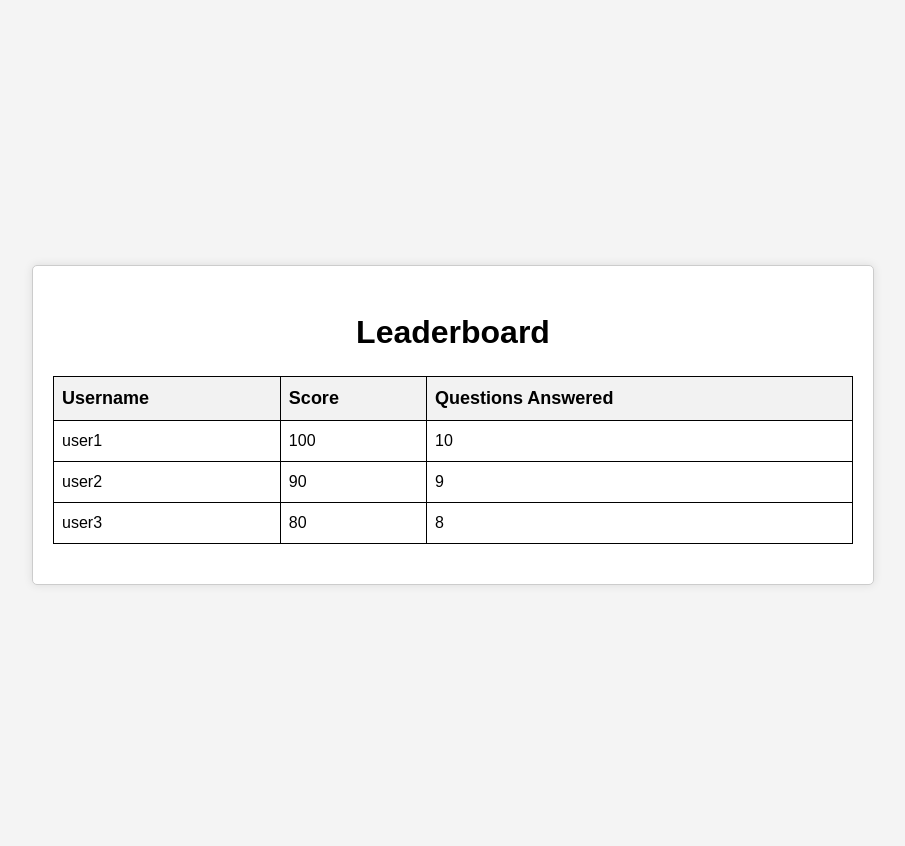
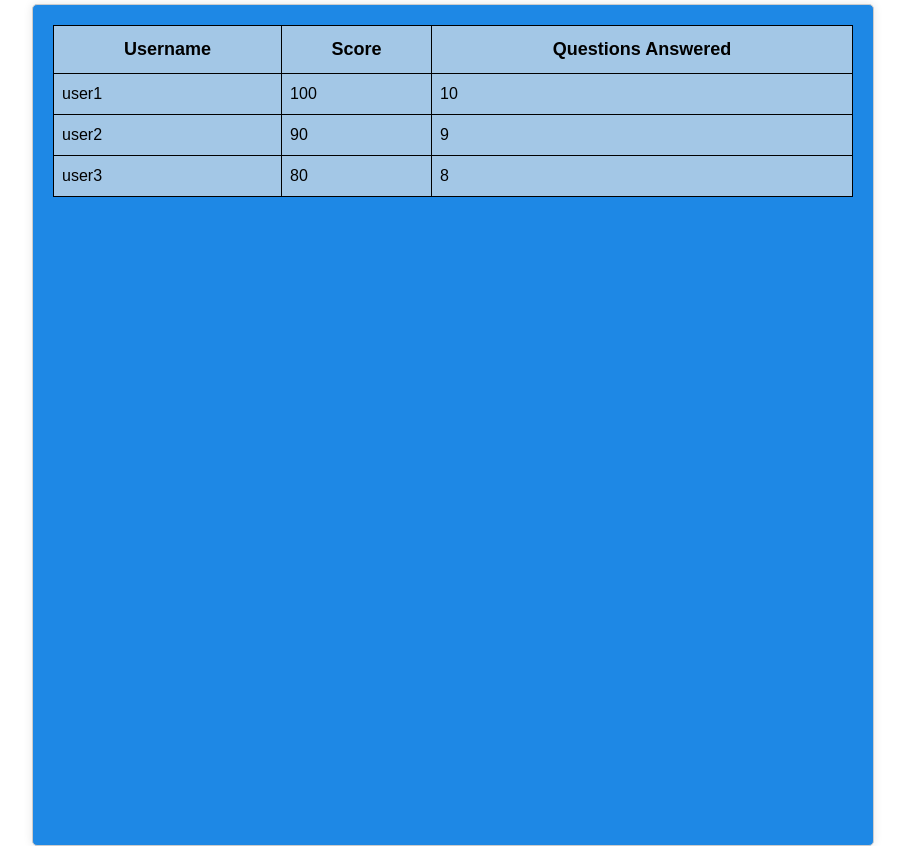
Before and after one commit to nyinyi2714/TriviaGame, a React (Vite) app in the folder vite-project/: page /Leaderboard in a window 1280 px wide. Shown: the whole page, without its empty margins (187-1092 px from the left). Before the commit the page ends 800 px from the top, so only its background shows below. Built offline with nearby package versions, Linux system fonts and the light colour scheme.

Commit message:
Update leaderboard styling and fix rendering issue

```diff
--- a/vite-project/src/pages/Leaderboard/Leaderboard.css
+++ b/vite-project/src/pages/Leaderboard/Leaderboard.css
@@ -1,22 +1,24 @@
 body {
     font-family: Arial, sans-serif;
-    background-color: #f4f4f4;
+    background-color: #ffffff;
     margin: 0;
     padding: 0;
-
 
 }
 
 .leaderboard {
     width: 100%;
+    height: 100%;
     max-width: 800px;
     margin: 0 auto;
     padding: 20px;
     border: 1px solid #ccc;
     border-radius: 5px;
     box-shadow: 0 0 10px rgba(0, 0, 0, 0.1);
-    background-color: #fff;
+    background-color: #1E88E5;
     margin-top: 50px;
+
+
 
 }
 
@@ -24,6 +26,7 @@ table {
     width: 100%;
     border-collapse: collapse;
     margin-bottom: 20px;
+    background-color: #a3c7e6;
 
 
 }
@@ -32,16 +35,30 @@ th, td {
     border: 1px solid #000;
     padding: 8px;
     text-align: left;
+    font-size: 16px;
+
+
 
 }
 
 th {
     background-color: #f2f2f2;
     font-size: 18px;
+    font-weight: bold;
+    color: #000;
+    text-align: center;
+    padding: 10px;
+    border: 1px solid #000;
+    border-radius: 5px;
+    margin-bottom: 20px;
+    margin-top: 20px;
+    background-color: #a3c7e6;
+
 }
 
 h1 {
     text-align: center;
     margin-bottom: 20px;
 
+
 }
--- a/vite-project/src/pages/Leaderboard/leaderboard.tsx
+++ b/vite-project/src/pages/Leaderboard/leaderboard.tsx
@@ -1,5 +1,6 @@
 import React from 'react';
 import './leaderboard.css'; // Assuming the CSS file is in the same directory
+
 
 // Dummy data for now
 const dummyData = [
@@ -25,37 +26,29 @@ const Leaderboard: React.FC = () => {
 
     // Function to display the leaderboard
     const leaderboardTable =  dummyData.map((data, index) => {
-
+        return (
             <tr key={index}>
                 <td>{data.username}</td>
                 <td>{data.score}</td>
                 <td>{data.numofquestionsanswered}</td>
             </tr>
+        );
     });
     console.log(leaderboardTable)
 
     return (
-    <div className="leaderboard">
-      <h1>Leaderboard</h1>
+        <div className='leaderboard'>
             <table id="leaderboardTable">
                 <thead>
                     <tr>
                         <th>Username</th>
                         <th>Score</th>
                         <th>Questions Answered</th>
-
-
                     </tr>
                 </thead>
                 <tbody>
                     {/* Data will be inserted here by JavaScript/React */}
-            {dummyData.map((data, index) => (
-                <tr key={index}>
-                    <td>{data.username}</td>
-                    <td>{data.score}</td>
-                    <td>{data.numofquestionsanswered}</td>
-                </tr>
-            ))}
+                    {leaderboardTable}
                 </tbody>
             </table>
         </div>
```
Lines whose indentation alone changed are shown as unchanged.
